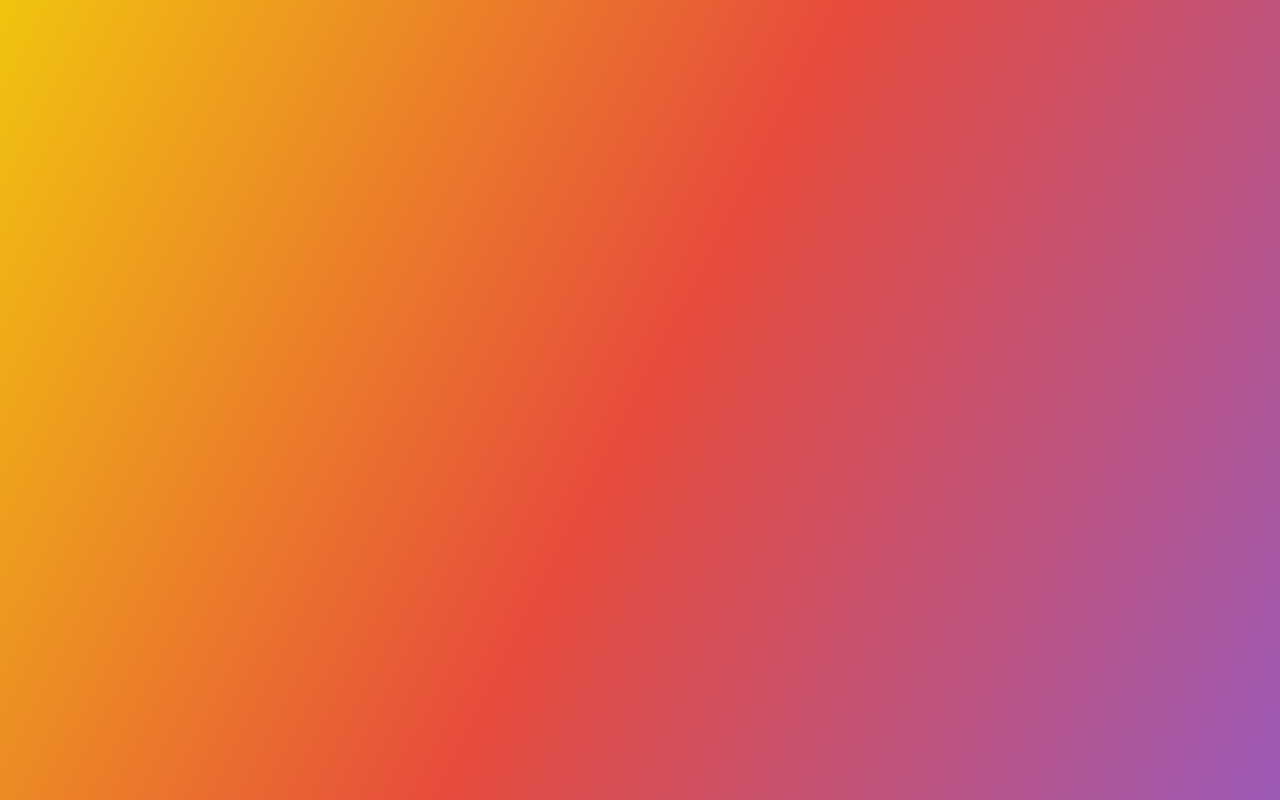
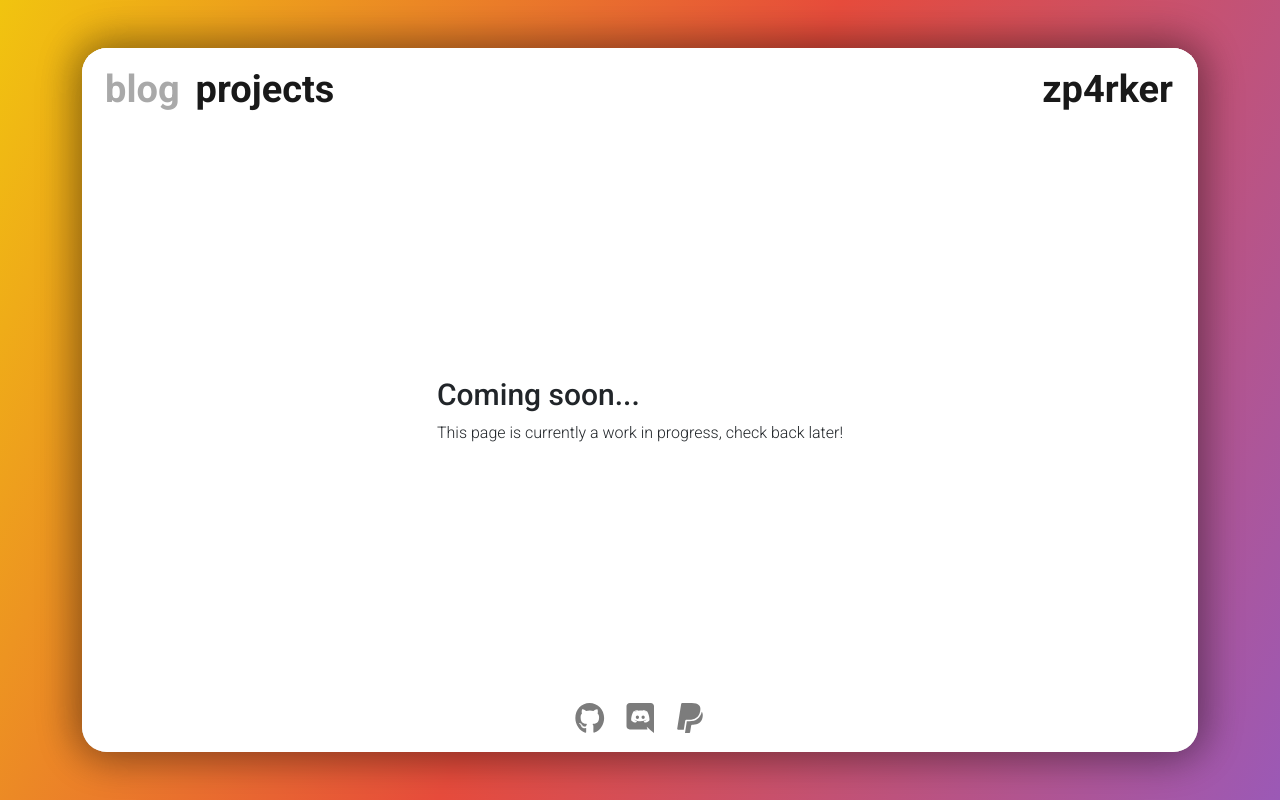
Before and after one commit to zp4rker/zp4rker.com, a Gatsby site: page /projects in a window 1280 px wide. Before the commit this address had no page. Built offline with nearby package versions, Linux system fonts and the light colour scheme; Gatsby itself is replaced by a stand-in of ours.

Commit message:
added placeholder page for /projects

```diff
--- a/package.json
+++ b/package.json
@@ -53,7 +53,8 @@
   },
   "scripts": {
     "build": "gatsby build",
-    "deploy": "gatsby build && gh-pages -d public -b gh-pages -r \"https://zp4rker:$PA_TOKEN@github.com/zp4rker/zp4rker.com.git\"",
+    "deploy": "gatsby serve",
+    "pages": "gatsby build && gh-pages -d public -b gh-pages -r \"https://zp4rker:$PA_TOKEN@github.com/zp4rker/zp4rker.com.git\"",
     "develop": "gatsby develop",
     "format": "prettier --write \"**/*.{js,jsx,ts,tsx,json,md}\"",
     "start": "npm run develop",
--- a/src/pages/index.js
+++ b/src/pages/index.js
@@ -5,8 +5,10 @@ import Layout from "../components/layout"
 const IndexPage = () => {
     return (
         <Layout title="Home" centerContent={true} showFooter={true}>
-            <p className="intro">Hey there! I'm zp4rker, just your regular old guy.
-            My main interests are in religion, programming, history, tech and a bunch of other stuff.</p>
+            <p className="intro">
+                Hey there! I'm zp4rker, just your regular old guy.
+                My main interests are in religion, programming, history, tech and a bunch of other stuff.
+            </p>
         </Layout>
     )
 }
--- /dev/null
+++ b/src/pages/projects.js
@@ -0,0 +1,14 @@
+import * as React from "react"
+
+import Layout from "../components/layout"
+
+const ProjectsPage = () => {
+	return (
+		<Layout title="Projects" centerContent={true} showFooter={true}>
+            <h1>Coming soon...</h1>
+            <p>This page is currently a work in progress, check back later!</p>
+        </Layout>
+	)
+}
+
+export default ProjectsPage
```
